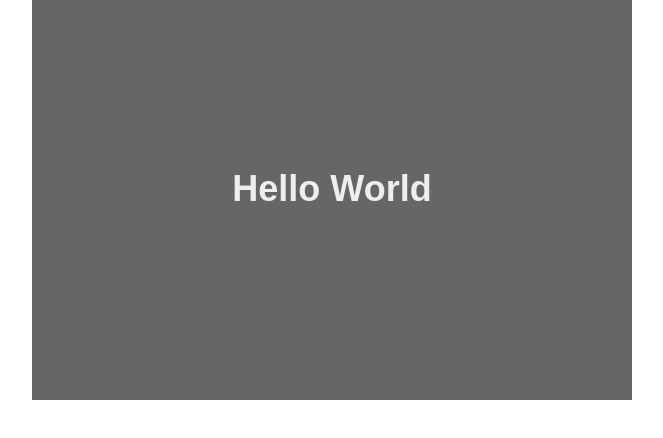
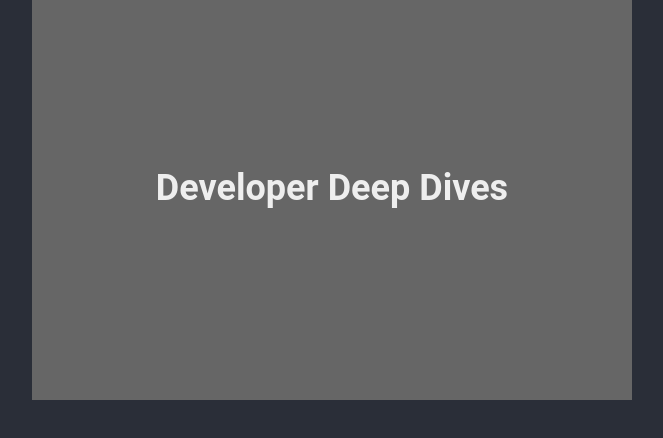
Before and after one commit to developerdeepdives/ddd-react-app, a Next.js app: page / in a window 1280 px wide. Shown: the top 438 px of the page, without its empty margins (308-971 px from the left). Built offline with nearby package versions, Linux system fonts and the light colour scheme.

Commit message:
create basic layout component and use in index.tsx

```diff
--- /dev/null
+++ b/components/layout.tsx
@@ -0,0 +1,30 @@
+import React from "react";
+import styled, { createGlobalStyle } from "styled-components";
+
+const GlobalStyle = createGlobalStyle`
+  body {
+    font-family: "Roboto", sans-serif;
+    font-display: fallback;
+    color: #DDD;
+  }
+
+  html {
+    background-color: #2A2E38;
+  }
+
+  a {
+    color: #15DCD1;
+  }
+
+`;
+
+const Layout = ({ children }) => {
+  return (
+    <>
+      <GlobalStyle />
+      {children}
+    </>
+  );
+};
+
+export default Layout;
--- a/pages/index.tsx
+++ b/pages/index.tsx
@@ -1,5 +1,6 @@
 import React from "react";
 import styled from "styled-components";
+import Layout from "../components/layout";
 
 const FancyDiv = styled.div`
   height: 400px;
@@ -18,7 +19,9 @@ const FancyDiv = styled.div`
 `;
 
 export default () => (
-  <FancyDiv>
-    <h1>Hello World</h1>
-  </FancyDiv>
+  <Layout>
+    <FancyDiv>
+      <h1>Developer Deep Dives</h1>
+    </FancyDiv>
+  </Layout>
 );
```
